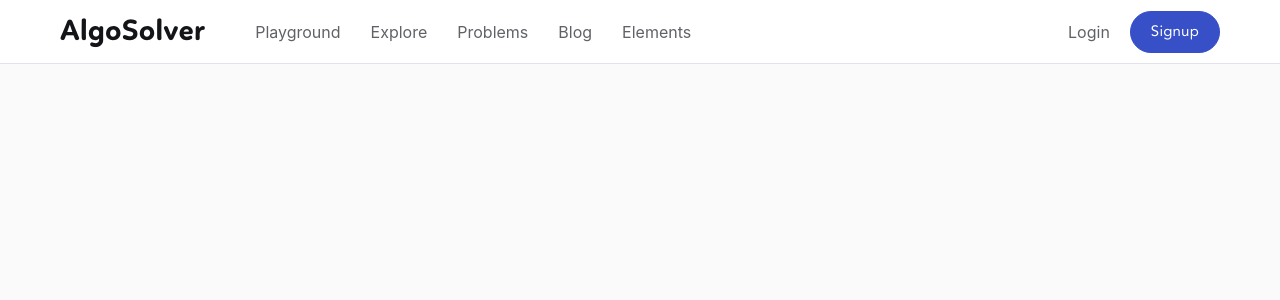
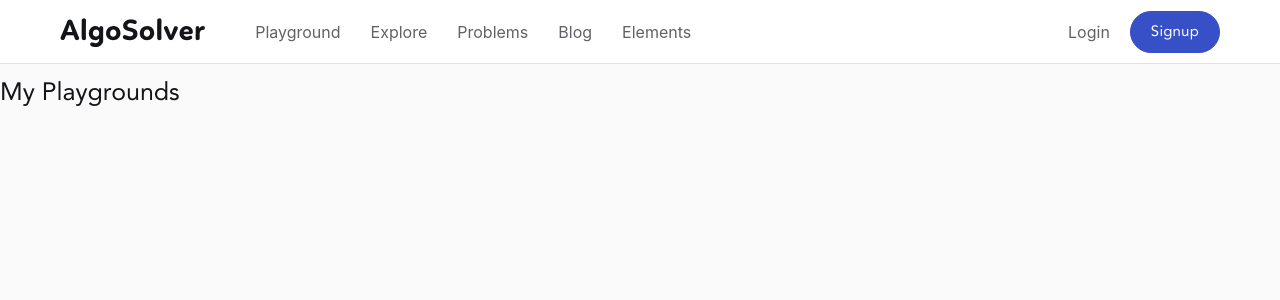
Before and after one commit to AlgoSolver/client, a React (Create React App) app: page /1/playgrounds in a window 1280 px wide. Shown: the top 300 px of the page. Built offline with nearby package versions, Linux system fonts and the light colour scheme; no server answers.

Commit message:
change the main page for now

```diff
--- a/src/App.js
+++ b/src/App.js
@@ -21,6 +21,8 @@ import Signup from "./pages/signup";
 import PasswordRecovery from "./pages/password-recover/";
 import NewPassword from "./pages/new-password";
 import UserSubmissions from "./pages/user-submissions";
+import UserPlaygrounds from "./pages/user-playgrounds";
+
 import Submission from "./pages/submission";
 
 import Blog from "./pages/blog";
@@ -49,7 +51,7 @@ function App() {
 const Routing = () => {
   const location = useLocation();
   const fallbackForPublic = "/";
-  const fallbackForPrivate = "/profile";
+  const fallbackForPrivate = "/explore"; // until estblish the main page of signed user
   return (
     <>
       {location.pathname !== "/" ? (
@@ -93,8 +95,11 @@ const Routing = () => {
         <Route path="/playground">
           <Playground />
         </Route>
-        <Route path="/:username/submissions">
+        <Route exact path="/:username/submissions">
           <UserSubmissions />
+        </Route>
+        <Route exact path="/:username/playgrounds">
+          <UserPlaygrounds />
         </Route>
         <Route path="/problems/:id">
           <Problem />
@@ -117,16 +122,16 @@ const Routing = () => {
         >
           <CreateProblem />
         </AuthRoute>
-        <Route path="/elements">
+        <Route exact path="/elements">
           <Elements />
         </Route>
-        <Route path="/explore">
+        <Route exact path="/explore">
           <Explore />
         </Route>
         <AuthRoute
           privatePage={true}
           fallback={fallbackForPublic}
-          path="/profile"
+          path="/:username"
         >
           <Profile />
         </AuthRoute>
--- a/src/components/navbar/index.jsx
+++ b/src/components/navbar/index.jsx
@@ -143,14 +143,14 @@ const RenderAuth = ({ menu = "menu", close = () => {} }) => {
                    Profile
                 </Text>
               </DropdownLink>
-              <DropdownLink onClick={close} to="/submission">
+              <DropdownLink onClick={close} to={`/${data.username}/submissions`}>
                 <Text layer={2} type="h5" mg="0">
                   Your Submission
                 </Text>
               </DropdownLink>
-              <DropdownLink onClick={close} to={"code"}>
+              <DropdownLink onClick={close} to={`/${data.username}/playgrounds`}>
                 <Text layer={2} type="h5" mg="0">
-                  Your Codes
+                  Your Playgrounds
                 </Text>
               </DropdownLink>
               <Divider mg=".4rem 0" />
--- /dev/null
+++ b/src/pages/user-playgrounds/index.js
@@ -0,0 +1,14 @@
+import styled from 'styled-components';
+import Text from '../../components/Text'
+const Container = styled.div`
+
+`
+const Playgrounds = ()=>{
+  return <Container>
+    <Text>
+      My Playgrounds
+    </Text>
+  </Container>
+}
+
+export default Playgrounds;
```
Also changed, not shown: 1 other file (tests, documents, lock files or other folders).
